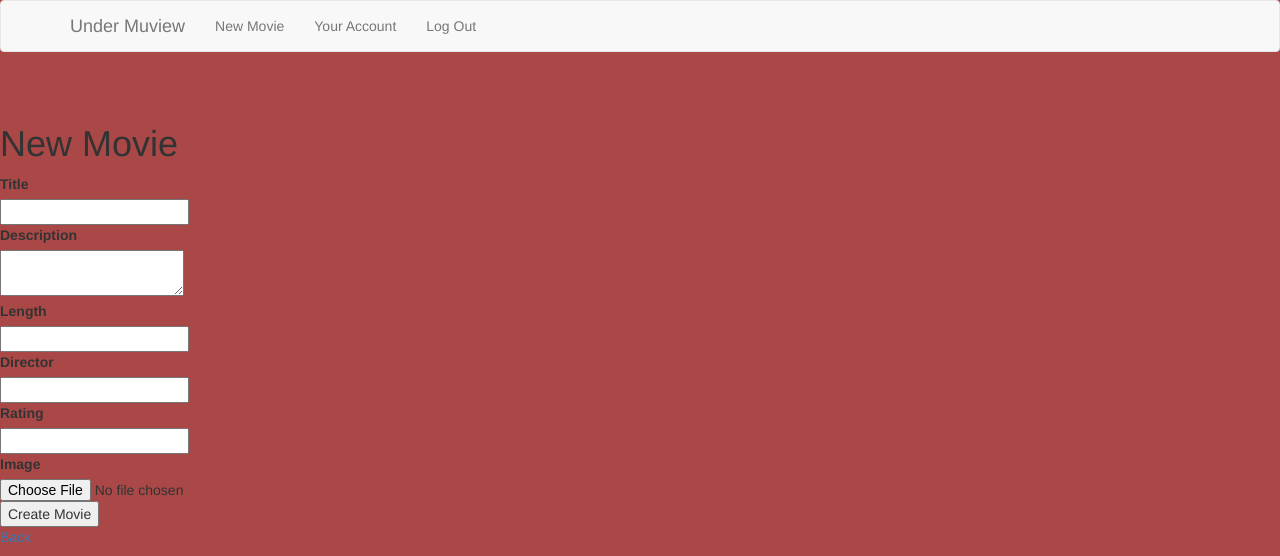
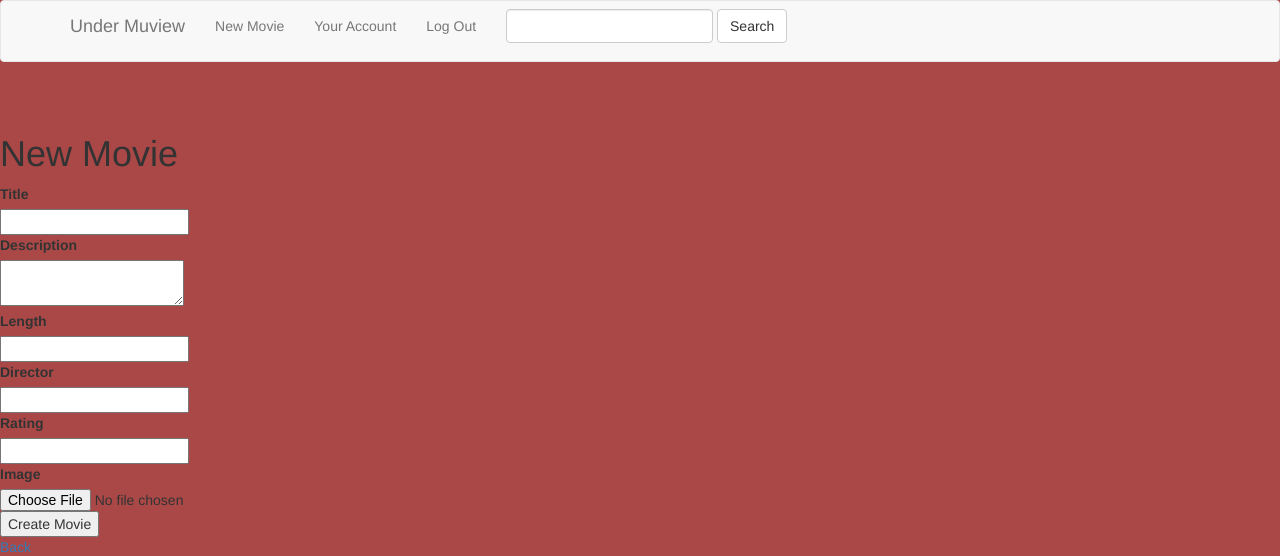
Before and after one commit to Apex-Code/under-muview, a Rails app: page /movies/new in a window 1280 px wide. Shown: the top 556 px of the page. Run offline with Rails 7, Linux system fonts and the light colour scheme; the visitor is signed in with stand-in values (Sample User, id 1); style sheets or scripts are compiled from the project's sources; parts of the project's set-up code (start-up, migrations or seed data) failed here and were passed over; some libraries are stand-ins or nearby versions.

Commit message:
adding search capability

```diff
--- a/app/models/movie.rb
+++ b/app/models/movie.rb
@@ -1,4 +1,5 @@
 class Movie < ApplicationRecord
+  searchkick
   belongs_to :user
   has_attached_file :image, styles: { medium: "400x600#" }
   validates_attachment_content_type :image, content_type: /\Aimage\/.*\Z/
--- a/app/views/layouts/_header.html.erb
+++ b/app/views/layouts/_header.html.erb
@@ -24,11 +24,16 @@
 
           <li><%= link_to "Sign Up", new_user_registration_path, class: "active" %></li>
           <li><%= link_to "Sign In", new_user_session_path, class: "active" %></li>
+      </ul>
+      <% end %>
 
+          <%= form_tag search_movies_path, method: :get, class: "navbar-form navbar-right", role: "search" do %>
+        <p>
+          <%= text_field_tag :search, params[:search], class: "form-control" %>
+          <%= submit_tag "Search", name: nil, class: "btn btn-default" %>
+        </p>
+      <% end %>
 
-      </ul>
-
-      <% end %>
     </div><!-- /.navbar-collapse -->
   </div><!-- /.container-fluid -->
 </nav>
--- a/config/routes.rb
+++ b/config/routes.rb
@@ -1,5 +1,12 @@
 Rails.application.routes.draw do
   devise_for :users
-  resources :movies
-  root 'movies#index'
-end
+
+  resources :movies do
+  	collection do
+  		get 'search'
+  	end
+  end
+  	resources :reviews, except: [:show, :index]
+
+  	root "movies#index"
+  end
```
Also changed, not shown: app/controllers/movies_controller.rb (line endings or trailing spaces).
